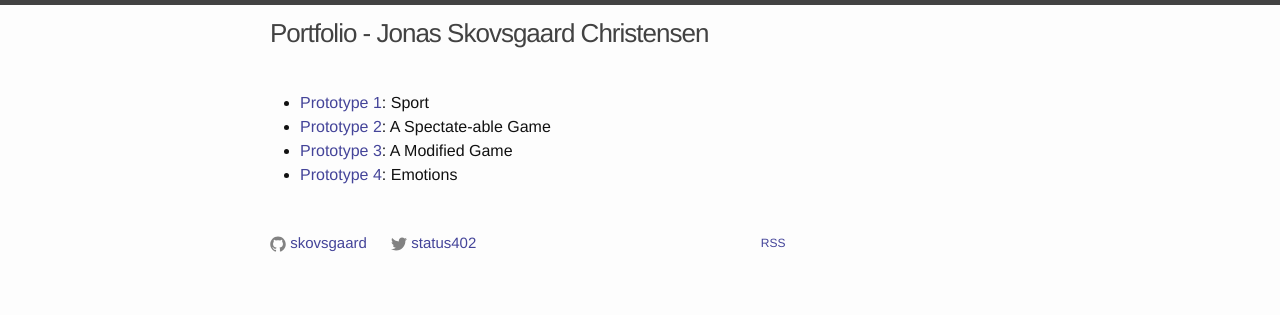
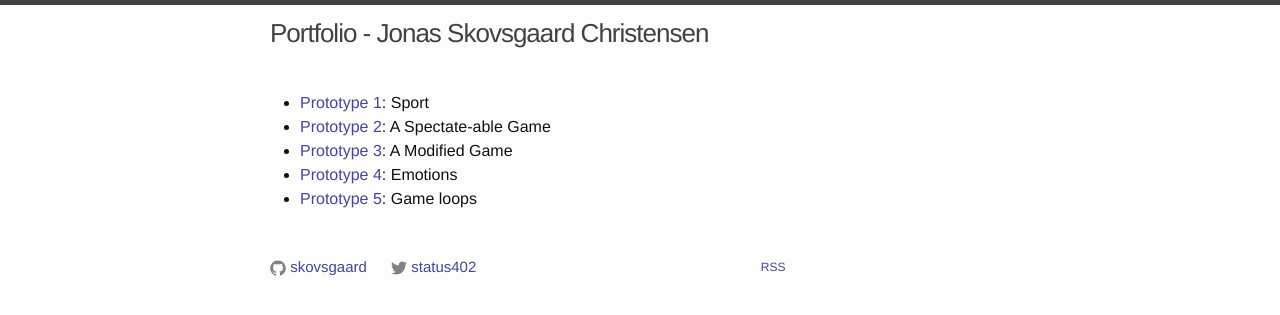
Before and after one commit to skovsgaard/skovsgaard.github.io, a Jekyll site: the page built from portfolio.html, in a window 1280 px wide. Shown: the top 315 px of the page. Built offline with Jekyll 4.4.1, drawn with Linux system fonts in a browser that asks for light colours.

Commit message:
Add Prototype5

```diff
--- a/portfolio.html
+++ b/portfolio.html
@@ -8,5 +8,6 @@ layout: portfolio
     <li><a href="/Game_Prototyping_2-Spectatable_JonasSkovsgaardChristensen.zip">Prototype 2</a>: A Spectate-able Game</li>
     <li><a href="/Game_Prototyping_3-Modification_JonasSkovsgaardChristensen.zip">Prototype 3</a>: A Modified Game</li>
     <li><a href="/Game_Prototyping_4-Emotion_JonasSkovsgaardChristensen.zip">Prototype 4</a>: Emotions</li>
+    <li><a href="/Game_Prototyping_5-Loops_JonasSkovsgaardChristensen.zip">Prototype 5</a>: Game loops</li>
   </ul>
 </div>
```
Also changed, not shown: 1 other file.
